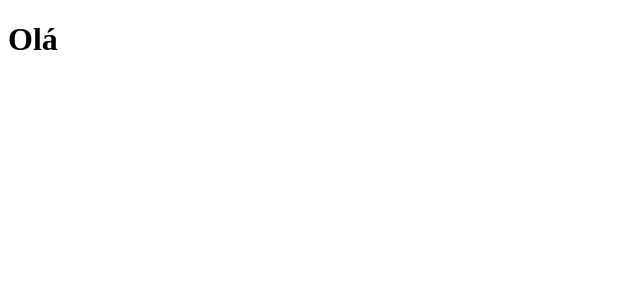
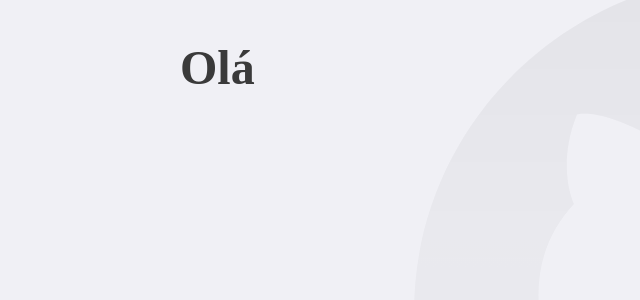
Before and after one commit to renatoschlogel/gostack-n3-primeiro-projeto-reactjs, a React (Create React App) app: page / in a window 1280 px wide. Shown: the top 300 px of the page, without its empty margins (0-640 px from the left). Built offline with nearby package versions, Linux system fonts and the light colour scheme; the HTML template or start-up script is replaced by a standard one.

Commit message:
Criando a aplicaçao - Utilizando Styled Components

```diff
--- a/package.json
+++ b/package.json
@@ -14,6 +14,7 @@
     "react-dom": "^16.13.1",
     "react-router-dom": "^5.2.0",
     "react-scripts": "3.4.1",
+    "styled-components": "^5.1.1",
     "typescript": "~3.7.2"
   },
   "scripts": {
@@ -38,6 +39,7 @@
     ]
   },
   "devDependencies": {
-    "@types/react-router-dom": "^5.1.5"
+    "@types/react-router-dom": "^5.1.5",
+    "@types/styled-components": "^5.1.1"
   }
 }
--- a/public/index.html
+++ b/public/index.html
@@ -6,6 +6,8 @@
     <meta name="theme-color" content="#3A3A3A" />
 
     <title>Git Hub</title>
+
+    <link href="https://fonts.googleapis.com/css2?family=Roboto:ital,wght@0,700;1,400&display=swap" rel="stylesheet">
   </head>
   <body>
     <noscript>You need to enable JavaScript to run this app.</noscript>
--- a/src/App.tsx
+++ b/src/App.tsx
@@ -1,11 +1,17 @@
 import React from 'react';
-import Routes from './routes';
 import { BrowserRouter } from 'react-router-dom';
 
+import GlobalStyle from "./styles/global";
+import Routes from './routes';
+
+
 const App = () => (
-  <BrowserRouter>
-    <Routes/>
-  </BrowserRouter>
+  <>
+    <BrowserRouter>
+      <Routes/>
+    </BrowserRouter>
+    <GlobalStyle/>
+  </>
 );
 
 export default App;
--- a/src/routes/dashboard/Dashboard.tsx
+++ b/src/routes/dashboard/Dashboard.tsx
@@ -1,7 +1,8 @@
 import React from "react";
+import { Title } from "./dashboard.styles";
 
 const Dashboard: React.FC = () => {
-  return <h1>Olá</h1>;
+  return <Title>Olá</Title>;
 }
 
 export default Dashboard;
--- /dev/null
+++ b/src/routes/dashboard/dashboard.styles.ts
@@ -0,0 +1,6 @@
+import styled from "styled-components";
+
+export const Title = styled.h1`
+  font-size: 48px;
+  color: #3a3a3a;
+`;
--- a/src/routes/index.tsx
+++ b/src/routes/index.tsx
@@ -1,5 +1,5 @@
 import React from "react";
-import { Switch, Router, Route } from "react-router-dom";
+import { Switch, Route } from "react-router-dom";
 
 import Dashboard from "./dashboard/Dashboard";
 import Repository from "./repository/Repository";
--- /dev/null
+++ b/src/styles/global.ts
@@ -0,0 +1,31 @@
+import { createGlobalStyle } from "styled-components";
+
+import githubBackground from "../assets/github-background.svg";
+
+export default createGlobalStyle`
+  * {
+    margin: 0;
+    padding: 0;
+    outline: 0;
+    box-sizing: border-box;
+  }
+
+  body {
+    background : #F0F0F5 url(${githubBackground}) no-repeat 70% top;
+    -webkit-font-smoothing: antialiased;
+  }
+
+  border-style, -moz-user-input, button {
+    font: 16px Roboto, sans-serif;
+  }
+
+  button {
+    cursor: pointer;
+  }
+
+  #root {
+    width: 960px;
+    margin: 0 auto;
+    padding: 40px 20px;
+  }
+`;
```
Also changed, not shown: src/assets/github-background.svg (added), 1 other file (tests, documents, lock files or other folders).
